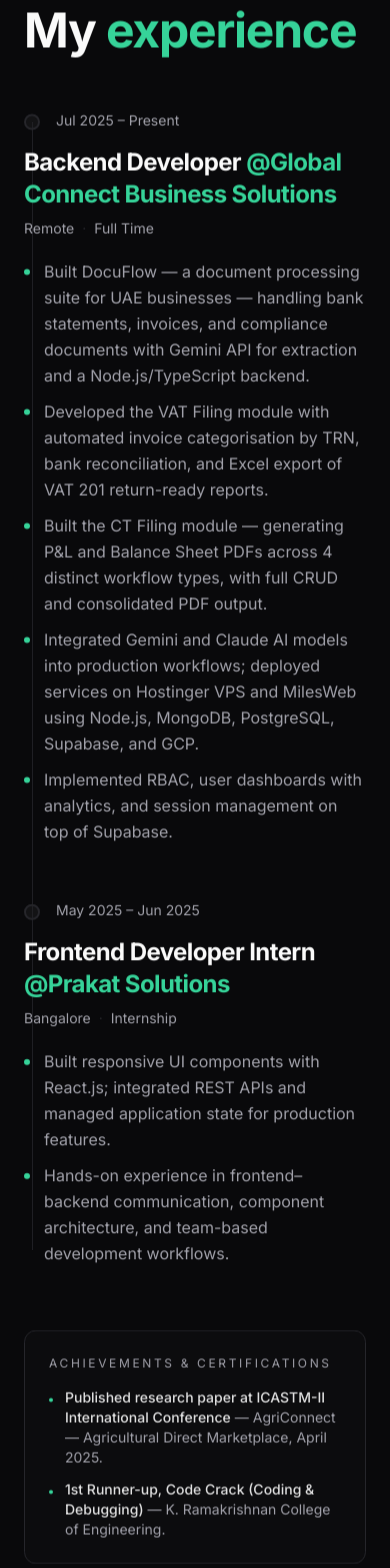
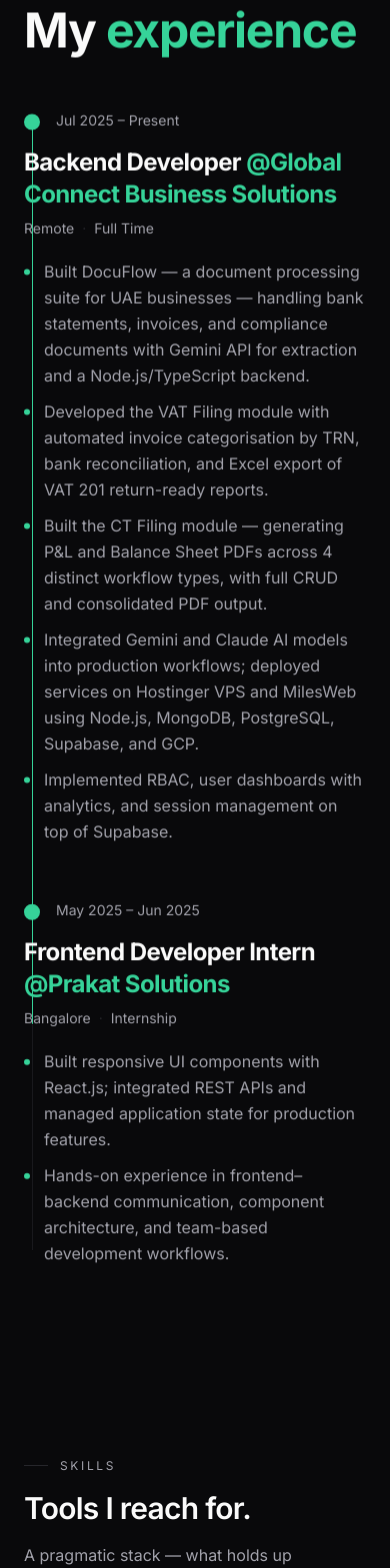
Before and after one commit to SurendranGithub/Portfolio, a React (Vite) app: page / in a window 390 px wide. Shown: the part 1540-3108 px from the top of the page. Built offline with nearby package versions, Linux system fonts and the light colour scheme.

Commit message:
Experience section change

```diff
--- a/src/components/sections/Experience.tsx
+++ b/src/components/sections/Experience.tsx
@@ -1,8 +1,12 @@
 import { Section } from '@/components/layout/Section';
 import { FadeIn } from '@/components/react-bits/FadeIn';
-import { achievements, experience } from '@/data/experience';
+import { useScrollProgress } from '@/hooks/useScrollProgress';
+import { experience } from '@/data/experience';
+import { cn } from '@/lib/utils';
 
 export function Experience() {
+  const { ref: timelineRef, progress } = useScrollProgress<HTMLDivElement>();
+
   return (
     <Section id="experience" className="py-24 sm:py-28 lg:py-32">
       <FadeIn>
@@ -11,20 +15,33 @@
         </h2>
       </FadeIn>
 
-      <div className="relative">
+      <div ref={timelineRef} className="relative">
         <span
           aria-hidden
-          className="absolute left-2 top-3 bottom-4 w-px bg-border/80"
+          className="absolute left-2 top-3 bottom-4 w-px bg-border/60"
+        />
+        <span
+          aria-hidden
+          className="absolute left-2 top-3 bottom-4 w-px origin-top bg-accent"
+          style={{ transform: `scaleY(${progress})` }}
         />
 
         <div className="space-y-14 sm:space-y-16">
-          {experience.map((item, i) => (
+          {experience.map((item, i) => {
+            const dotProgress = (i + 0.5) / experience.length;
+            const dotActive = progress >= dotProgress * 0.9;
+            return (
               <FadeIn key={item.id} delay={i * 100}>
                 <article className="grid gap-y-4 sm:grid-cols-[200px_1fr] sm:gap-x-10 lg:grid-cols-[240px_1fr] lg:gap-x-14">
                   <div className="flex items-start gap-4 sm:pt-1.5">
                     <span
                       aria-hidden
-                    className="relative z-10 mt-1 h-4 w-4 shrink-0 rounded-full border-2 border-border bg-secondary/40"
+                      className={cn(
+                        'relative z-10 mt-1 h-4 w-4 shrink-0 rounded-full border-2 transition-colors duration-300',
+                        dotActive
+                          ? 'border-accent bg-accent'
+                          : 'border-border bg-secondary/40',
+                      )}
                     />
                     <time className="text-sm text-muted-foreground sm:text-[0.95rem]">
                       {item.start} – {item.end}
@@ -63,38 +80,10 @@
                   </div>
                 </article>
               </FadeIn>
-          ))}
+            );
+          })}
         </div>
       </div>
-
-      {achievements.length > 0 && (
-        <FadeIn delay={experience.length * 100 + 50}>
-          <div className="mt-16 rounded-xl border border-border bg-card/40 p-6 sm:mt-24 sm:p-8">
-            <h3 className="text-xs uppercase tracking-[0.22em] text-muted-foreground">
-              Achievements & Certifications
-            </h3>
-            <ul className="mt-4 space-y-3">
-              {achievements.map((a, i) => (
-                <li
-                  key={i}
-                  className="flex items-baseline gap-3 text-sm text-foreground/90"
-                >
-                  <span
-                    aria-hidden
-                    className="mt-1.5 h-1 w-1 shrink-0 rounded-full bg-accent"
-                  />
-                  <span>
-                    <span className="font-medium">{a.title}</span>
-                    {a.detail && (
-                      <span className="text-muted-foreground"> — {a.detail}</span>
-                    )}
-                  </span>
-                </li>
-              ))}
-            </ul>
-          </div>
-        </FadeIn>
-      )}
     </Section>
   );
 }
--- /dev/null
+++ b/src/hooks/useScrollProgress.ts
@@ -0,0 +1,55 @@
+import { useEffect, useRef, useState } from 'react';
+
+interface Options {
+  /** Viewport position (0-1) where progress reaches 0 — element top at this line. */
+  startEdge?: number;
+  /** Viewport position (0-1) where progress reaches 1 — element bottom at this line. */
+  endEdge?: number;
+}
+
+/**
+ * Returns scroll progress (0..1) of an element passing through the viewport.
+ * Updates via requestAnimationFrame on scroll, so it stays in lockstep
+ * with the user's input without dropping frames.
+ */
+export function useScrollProgress<T extends HTMLElement>(
+  options: Options = {},
+) {
+  const { startEdge = 0.75, endEdge = 0.25 } = options;
+  const ref = useRef<T | null>(null);
+  const [progress, setProgress] = useState(0);
+
+  useEffect(() => {
+    const el = ref.current;
+    if (!el) return;
+
+    let rafId = 0;
+
+    const update = () => {
+      const rect = el.getBoundingClientRect();
+      const vh = window.innerHeight;
+      const start = vh * startEdge;
+      const end = vh * endEdge;
+      const traveled = start - rect.top;
+      const total = rect.height + (start - end);
+      const p = total > 0 ? Math.max(0, Math.min(1, traveled / total)) : 0;
+      setProgress(p);
+    };
+
+    const onScroll = () => {
+      cancelAnimationFrame(rafId);
+      rafId = requestAnimationFrame(update);
+    };
+
+    update();
+    window.addEventListener('scroll', onScroll, { passive: true });
+    window.addEventListener('resize', onScroll);
+    return () => {
+      cancelAnimationFrame(rafId);
+      window.removeEventListener('scroll', onScroll);
+      window.removeEventListener('resize', onScroll);
+    };
+  }, [startEdge, endEdge]);
+
+  return { ref, progress } as const;
+}
```
Lines whose indentation alone changed are shown as unchanged.
